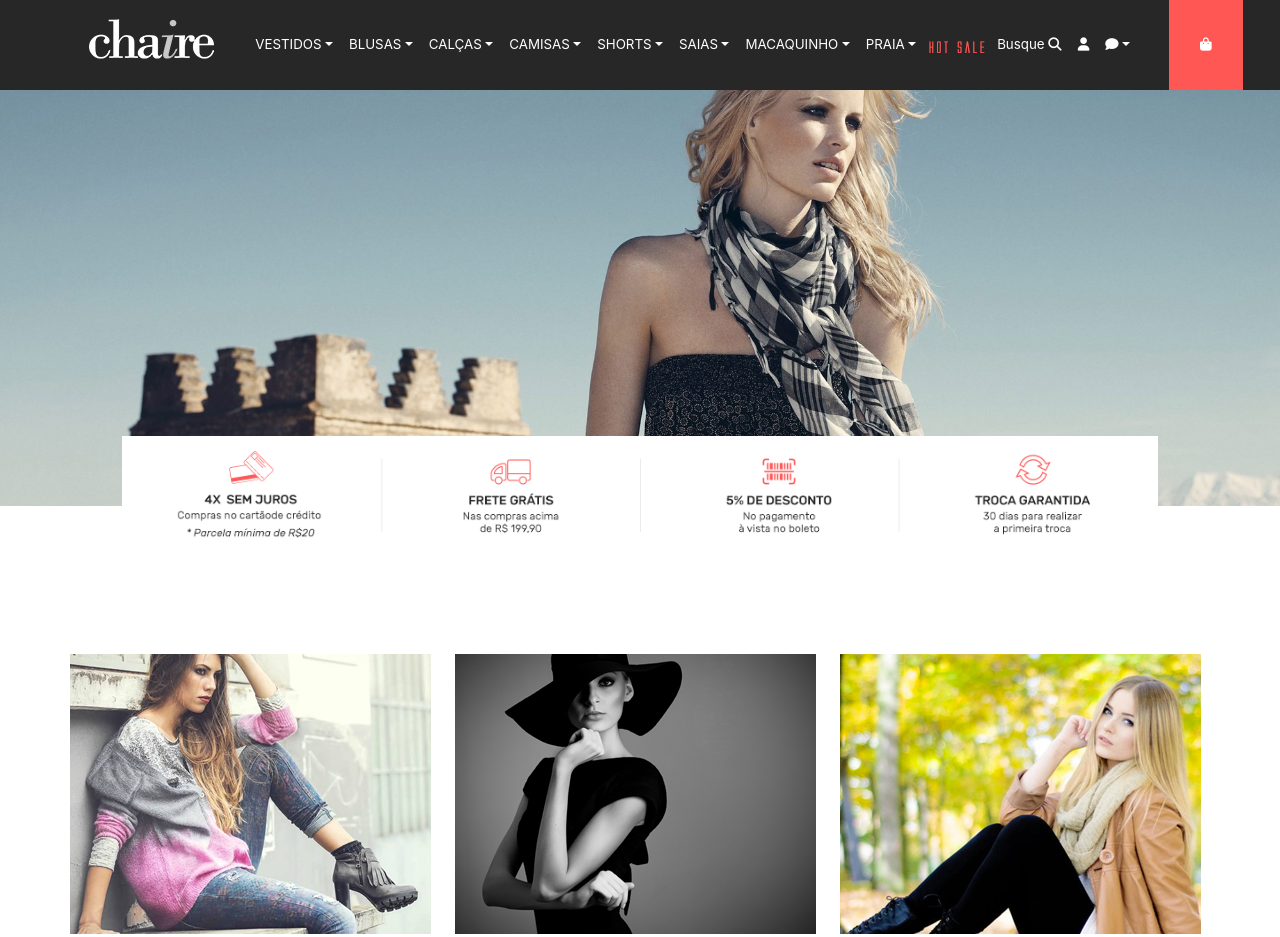
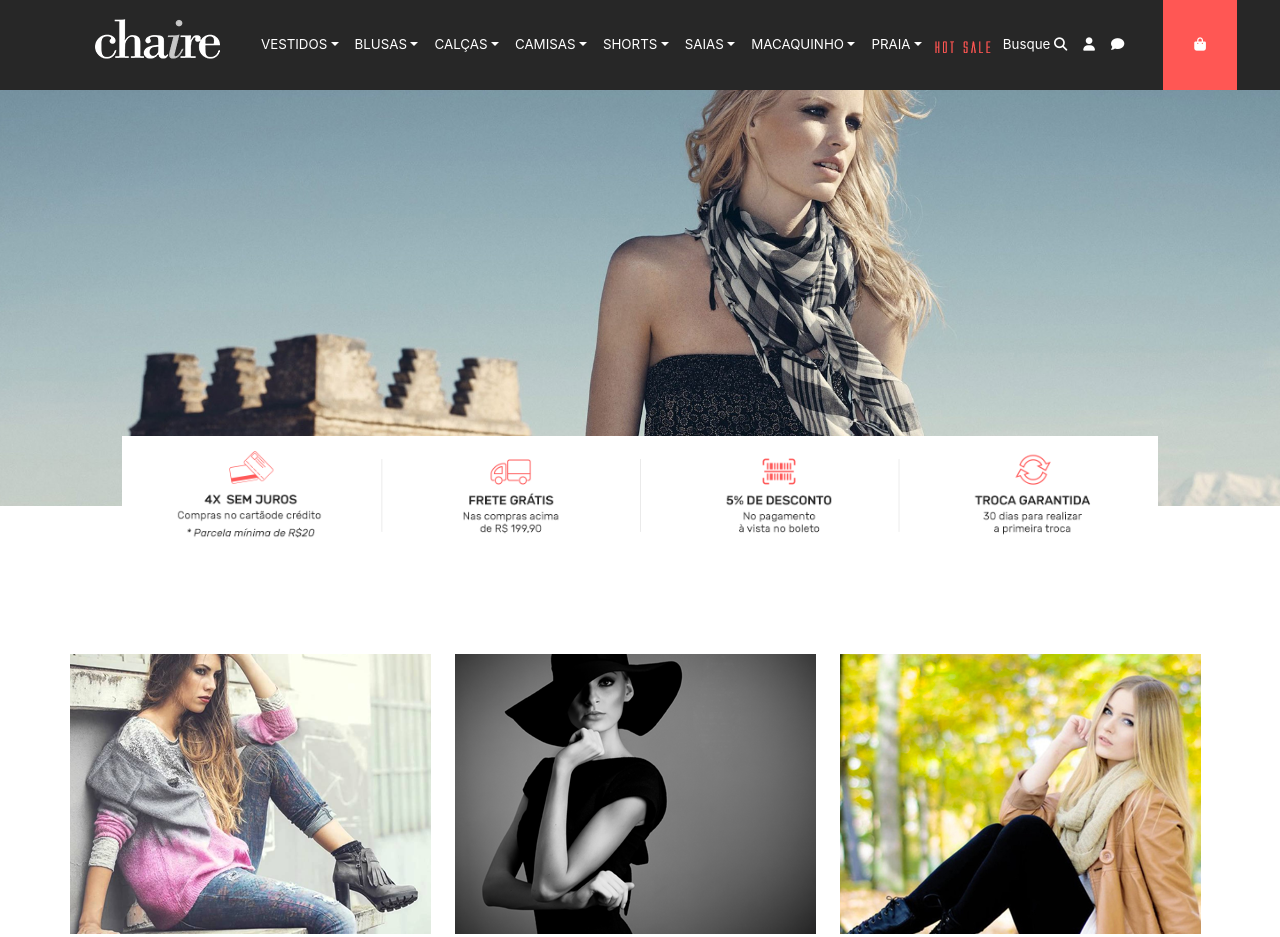
Before and after one commit to AlexandreAmpudiaFaria/Portifolio, a plain HTML site: page Teste.html in a window 1280 px wide. Shown: the top 937 px of the page. Drawn offline with nearby package versions, Linux system fonts and the light colour scheme.

Commit message:
Update Teste.html

```diff
--- a/Teste.html
+++ b/Teste.html
@@ -132,7 +132,7 @@
                             </div>
                         </li>
                         <li class="nav-item dropdown">
-                            <a class="nav-link dropdown-toggle text-white icons" href="#"
+                            <a class="nav-link text-white icons" href="#"
                                 id="dropdownSite" data-toggle="dropdown">
                                 <i class="fas fa-comment"></i></a>
                             <div class="dropdown-menu">
```
